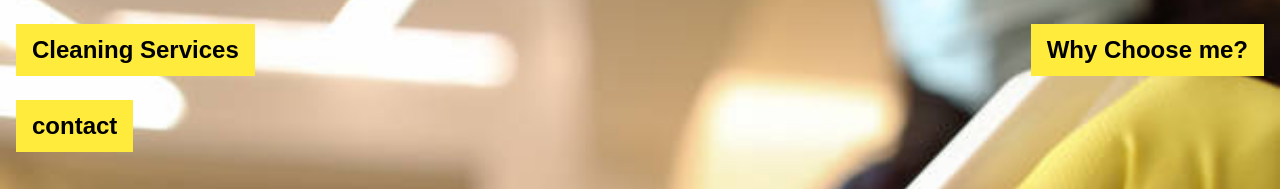
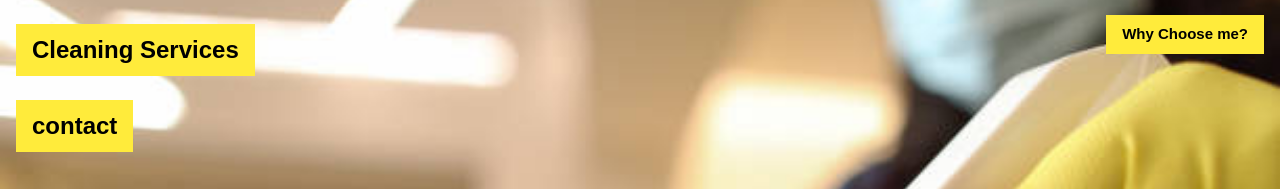
Before and after one commit to rohithna98/Rohith, a plain HTML site: page index.html in a window 1280 px wide. Shown: the top 189 px of the page. Drawn offline with Linux system fonts and the light colour scheme; a web font is replaced by a local one.

Commit message:
Update index.html

```diff
--- a/index.html
+++ b/index.html
@@ -27,7 +27,7 @@
   <div class="w3-display-topleft w3-container w3-xlarge">
     <p><button onclick="document.getElementById('menu').style.display='block'" class="w3-button w3-yellow">Cleaning Services</button></p>
     <p><button onclick="document.getElementById('contact').style.display='block'" class="w3-button w3-yellow">contact</button></p></div>
-	<div class="w3-display-topright w3-container w3-xlarge">
+	<div class="w3-display-topright w3-container w3-medium">
     <p><button onclick="document.getElementById('choose').style.display='block'" class="w3-button w3-yellow">Why Choose me?</button></p>
   </div>
   <div class="w3-display-bottomleft w3-container">
```
